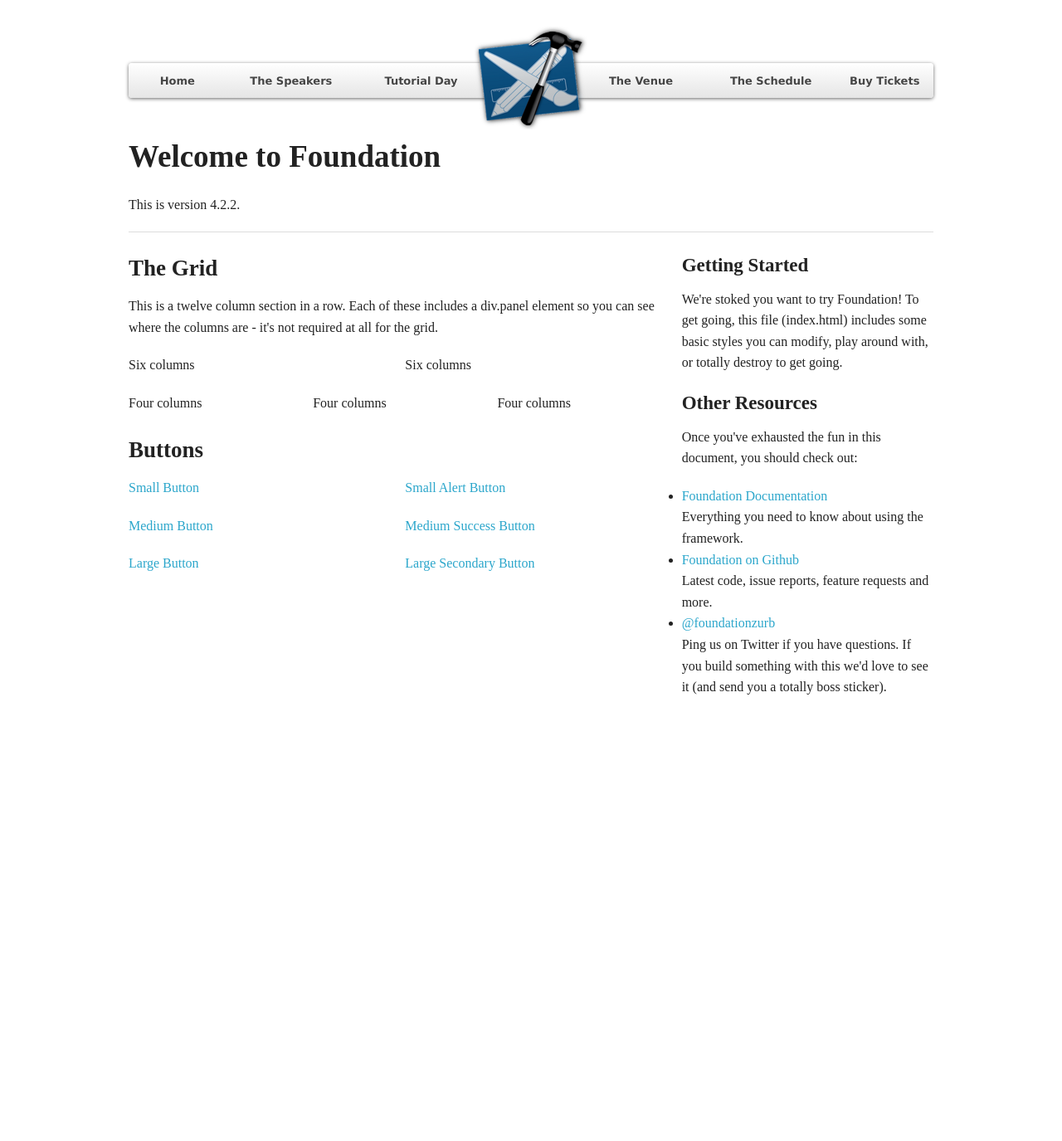
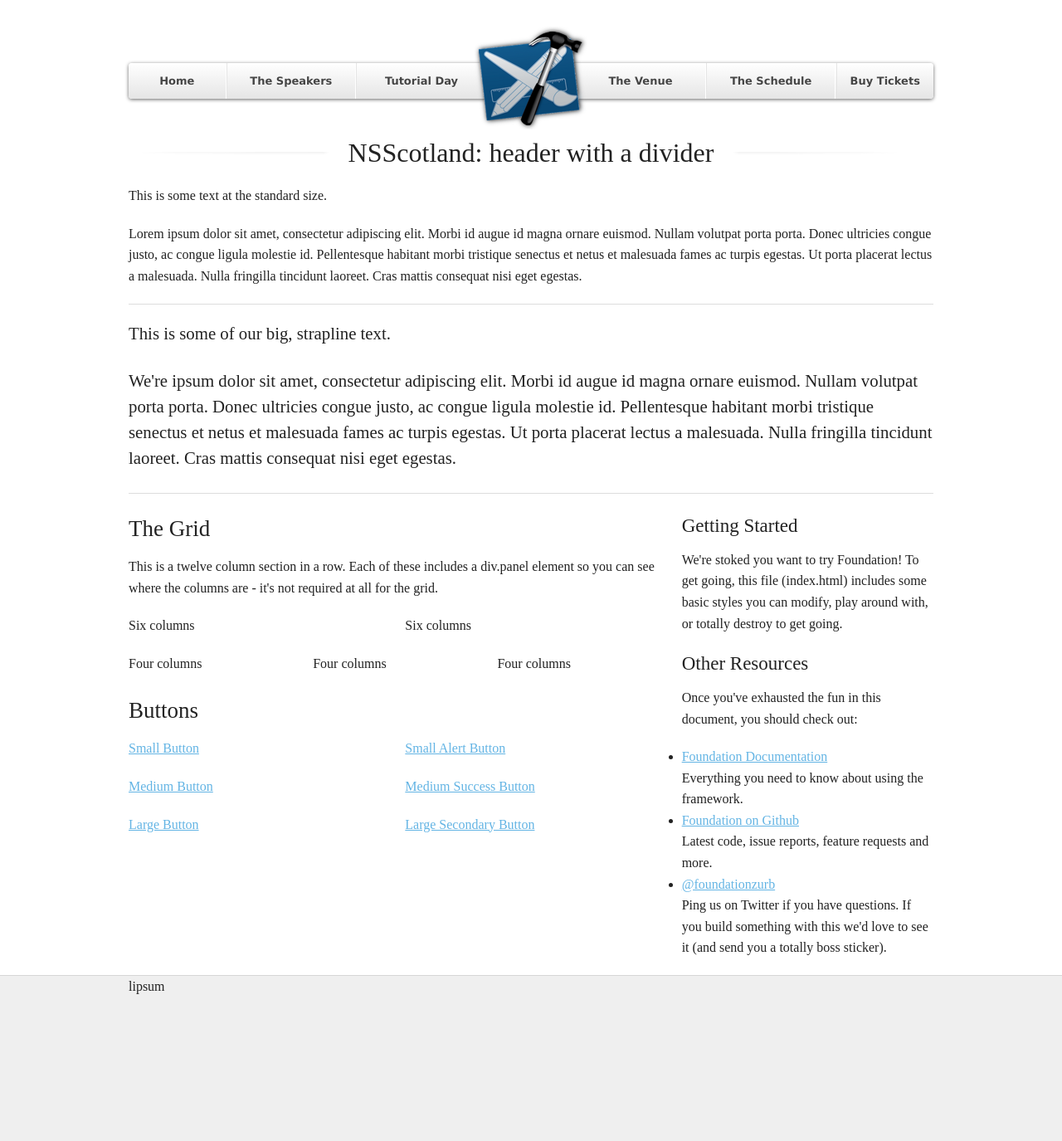
Before and after one commit to acf/nsscotland, a Jekyll site: the page built from master.html, in a window 1280 px wide. Shown: the whole page at 83% size. Built offline with Jekyll 4.4.1, drawn with Linux system fonts in a browser that asks for light colours; before the commit the page ends 900 px from its top, so only the background shows below that.

Commit message:
second pass of navigation with dividers and hover states

```diff
--- a/css/nsscotland-2013.css
+++ b/css/nsscotland-2013.css
@@ -1,9 +1,44 @@
 html body {
   font-family: "proxima-nova";
+  color:242424;
+}
+
+a, a:visited {
+  color:#63b4e4;
+  text-decoration:underline;
+}
+a:hover {
+  color:#0c4671;
 }
 
 h1, h2, h3, h4, h5, h6 {
   font-family: "proxima-nova";
+  font-style: normal;
+  font-weight: 300;
+}
+h2 {
+  font-size:2em;
+}
+
+/*--------------------------*/
+/* header with divider
+/*--------------------------*/
+h2.with-divider {
+  background:url("/images/2013/divider.png") 0.5em center no-repeat;
+  text-align:center;
+}
+h2.with-divider span{
+  background:#FFFFFF;
+  padding:0 0.7em;
+  box-shadow:0px 0px 5px 4px #FFFFFF;
+}
+/*--------------------------*/
+/* straptext
+/*--------------------------*/
+.strap-text p {
+  font-size:1.3em;
+  line-height:1.5em;
+  font-weight:300;
 }
 
 /*--------------------------*/
@@ -19,6 +54,7 @@
   text-indent:-9999px;
   margin:0 auto;
   position:relative;
+  z-index:10;
 }
 #primary-navigation nav {
   float:left;
@@ -41,10 +77,18 @@
 #primary-navigation li{
   list-style:none;
   margin:0;
-  padding-top:0.5em;
-  padding-bottom:0.5em;
+  padding:0;
   text-align:center;
+  border-right:solid 1px #FFFFFF;
+  border-left:solid 1px #E5E5E5;
 }
+#primary-navigation ul li:last-child{
+  border-right:none;
+}
+#primary-navigation ul li:first-child{
+  border-left:none;
+}
+
 #primary-navigation li a {
   font-family: 'Lucida Grande', Helvetica, Verdana, sans-serif;
   color:#454545;
@@ -53,5 +97,26 @@
   text-shadow: rgb(255, 255, 255) 0px 1px 0px;
   text-decoration:none;
   font-weight:bold;
+  display:block;
+  padding-top:0.7em;
+  padding-bottom:0.7em;
+  width:100%;
+}
+#primary-navigation li a:hover {
+  background: #d4d4d4; /* Old browsers */
+  background: -moz-linear-gradient(top, #ffffff 0%, #d4d4d4 100%); /* FF3.6+ */
+  background: -webkit-gradient(linear, left top, left bottom, color-stop(0%,#ffffff), color-stop(100%,#d4d4d4)); /* Chrome,Safari4+ */
+  background: -webkit-linear-gradient(top, #ffffff 0%,#d4d4d4 100%); /* Chrome10+,Safari5.1+ */
+  background: -o-linear-gradient(top, #ffffff 0%,#d4d4d4 100%); /* Opera 11.10+ */
+  background: -ms-linear-gradient(top, #ffffff 0%,#d4d4d4 100%); /* IE10+ */
+  background: linear-gradient(to bottom, #ffffff 0%,#d4d4d4 100%); /* W3C */
+  filter: progid:DXImageTransform.Microsoft.gradient( startColorstr='#ffffff', endColorstr='#d4d4d4',GradientType=0 ); /* IE6-9 */
 }
 /*--------------------------*/
+/* FOOTER
+/*--------------------------*/
+#footer {
+  background:#EFEFEF;
+  border-top:solid 1px #D6D6D6;
+  min-height:200px;
+}
--- a/master.html
+++ b/master.html
@@ -4,8 +4,17 @@
 ---
   <div class="row">
     <div class="large-12 columns">
-      <h2>Welcome to Foundation</h2>
-      <p>This is version 4.2.2.</p>
+      <h2 class="with-divider"><span>NSScotland: header with a divider</span></h2>
+      <p>This is some text at the standard size.</p>
+      <p>Lorem ipsum dolor sit amet, consectetur adipiscing elit. Morbi id augue id magna ornare euismod. Nullam volutpat porta porta. Donec ultricies congue justo, ac congue ligula molestie id. Pellentesque habitant morbi tristique senectus et netus et malesuada fames ac turpis egestas. Ut porta placerat lectus a malesuada. Nulla fringilla tincidunt laoreet. Cras mattis consequat nisi eget egestas.</p>
+      <hr />
+    </div>
+  </div>
+
+  <div class="row">
+    <div class="large-12 columns strap-text">
+      <p>This is some of our big, strapline text.</p>
+      <p>We're ipsum dolor sit amet, consectetur adipiscing elit. Morbi id augue id magna ornare euismod. Nullam volutpat porta porta. Donec ultricies congue justo, ac congue ligula molestie id. Pellentesque habitant morbi tristique senectus et netus et malesuada fames ac turpis egestas. Ut porta placerat lectus a malesuada. Nulla fringilla tincidunt laoreet. Cras mattis consequat nisi eget egestas.</p>
       <hr />
     </div>
   </div>
@@ -81,3 +90,11 @@
       </ul>
     </div>
   </div>
+
+  <div id="footer">
+    <div class="row" >
+      <div class="large-12 columns">
+        <p>lipsum</p>
+      </div>
+    </div>
+  </div>
```
Also changed, not shown: images/2013/divider.png (added).
